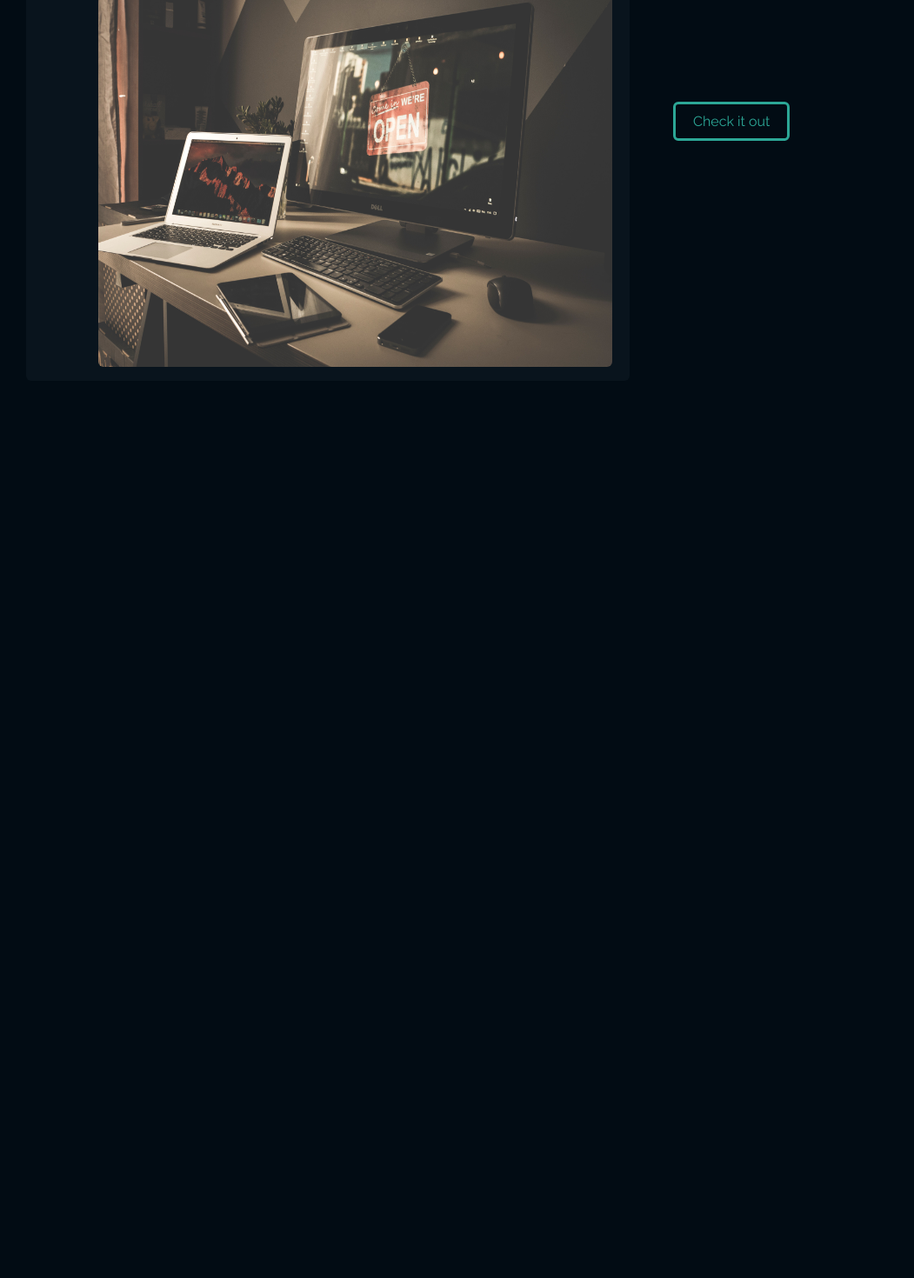
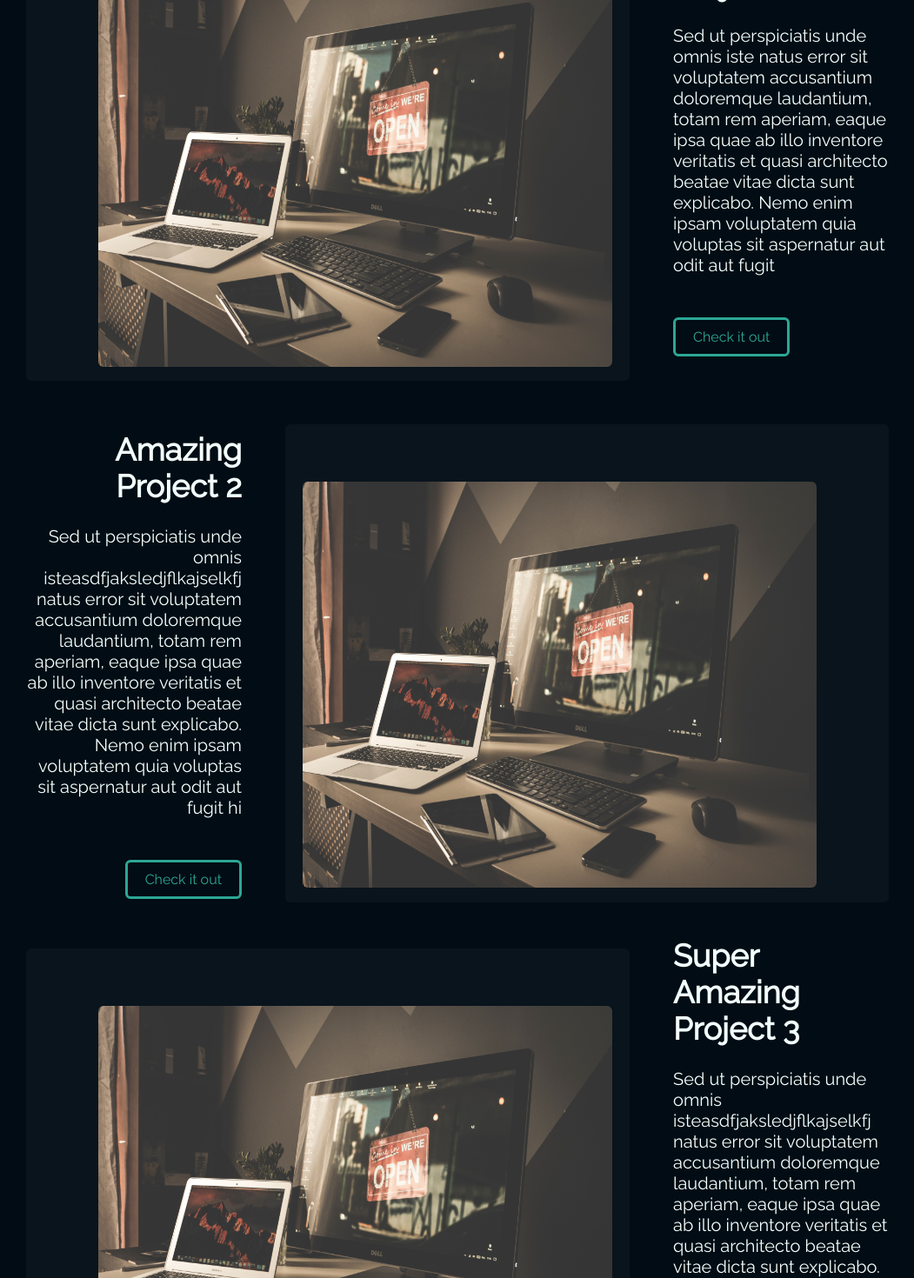
Before and after one commit to evankcook/PersonalWebsite, a React (Create React App) app: page / in a window 1280 px wide. Shown: the part 2000-3470 px from the top of the page at 87% size, without its empty margins (114-1165 px from the left). Before the commit the page ends 2438 px from the top, so only its background shows below. Built offline with nearby package versions, Linux system fonts and the light colour scheme.

Commit message:
finish project component

```diff
--- a/src/App.js
+++ b/src/App.js
@@ -113,7 +113,27 @@ function App() {
         </div>
       </Section>
       <Section id="projects" title="Projects">
-        <Project imgPath="images/test-image.jpg" alt="test" />
+        <Project
+          imgPath="images/test-image.jpg"
+          alt="test"
+          title="Amazing Project"
+          description="Sed ut perspiciatis unde omnis iste natus error sit voluptatem accusantium doloremque laudantium, totam rem aperiam, eaque ipsa quae ab illo inventore veritatis et quasi architecto beatae vitae dicta sunt explicabo. Nemo enim ipsam voluptatem quia voluptas sit aspernatur aut odit aut fugit"
+          isImageLeft={true}
+        />
+        <Project
+          imgPath="images/test-image.jpg"
+          alt="test"
+          title="Amazing Project 2"
+          description="Sed ut perspiciatis unde omnis isteasdfjaksledjflkajselkfj natus error sit voluptatem accusantium doloremque laudantium, totam rem aperiam, eaque ipsa quae ab illo inventore veritatis et quasi architecto beatae vitae dicta sunt explicabo. Nemo enim ipsam voluptatem quia voluptas sit aspernatur aut odit aut fugit"
+          isImageLeft={false}
+        />
+        <Project
+          imgPath="images/test-image.jpg"
+          alt="test"
+          title="Super Amazing Project 3"
+          description="Sed ut perspiciatis unde omnis isteasdfjaksledjflkajselkfj natus error sit voluptatem accusantium doloremque laudantium, totam rem aperiam, eaque ipsa quae ab illo inventore veritatis et quasi architecto beatae vitae dicta sunt explicabo. Nemo enim ipsam voluptatem quia voluptas sit aspernatur aut odit aut fugit"
+          isImageLeft={true}
+        />
       </Section>
       <section id="experience"></section>
       <section id="interests"></section>
--- a/src/Components/Project.css
+++ b/src/Components/Project.css
@@ -12,7 +12,7 @@
   margin-top: 5%;
 }
 
-#project-img {
+#project-img-left {
   width: 85%;
   height: 85%;
   border-radius: 6px;
@@ -21,7 +21,52 @@
   right: 3%;
 }
 
-.text-box {
+.text-box-left {
   width: 25%;
   height: 85%;
 }
+
+.text-box-left h3 {
+  font-family: "Raleway-Regular";
+  font-size: 36px;
+  color: #f2fffd;
+  margin-bottom: 25px;
+  margin-top: 40px;
+}
+
+.text-box-left p {
+  font-family: "Raleway-Regular";
+  font-size: 20px;
+  color: #f2fffd;
+  margin-bottom: 60px;
+}
+
+#project-img-right {
+  width: 85%;
+  height: 85%;
+  border-radius: 6px;
+  position: absolute;
+  bottom: 3%;
+  left: 3%;
+}
+
+.text-box-right {
+  width: 25%;
+  height: 85%;
+  text-align: right;
+}
+
+.text-box-right h3 {
+  font-family: "Raleway-Regular";
+  font-size: 36px;
+  color: #f2fffd;
+  margin-bottom: 25px;
+  margin-top: 40px;
+}
+
+.text-box-right p {
+  font-family: "Raleway-Regular";
+  font-size: 20px;
+  color: #f2fffd;
+  margin-bottom: 60px;
+}
--- a/src/Components/Project.js
+++ b/src/Components/Project.js
@@ -2,18 +2,33 @@ import Button from "./Button";
 import "./Project.css";
 
 function Project(props) {
+  if (props.isImageLeft) {
     return (
       <div className="content-container">
         <div className="image-box">
-        <img src={props.imgPath} alt={props.alt} id="project-img" />
+          <img src={props.imgPath} alt={props.alt} id="project-img-left" />
         </div>
-      <div className="text-box">
+        <div className="text-box-left">
           <h3>{props.title}</h3>
           <p>{props.description}</p>
           <Button link="https://github.com/evankcook" text="Check it out" />
         </div>
       </div>
     );
+  } else {
+    return (
+      <div className="content-container">
+        <div className="text-box-right">
+          <h3>{props.title}</h3>
+          <p>{props.description} hi</p>
+          <Button link="https://github.com/evankcook" text="Check it out" />
+        </div>
+        <div className="image-box">
+          <img src={props.imgPath} alt={props.alt} id="project-img-right" />
+        </div>
+      </div>
+    );
+  }
 }
 
 export default Project;
```
Lines whose indentation alone changed are shown as unchanged.
